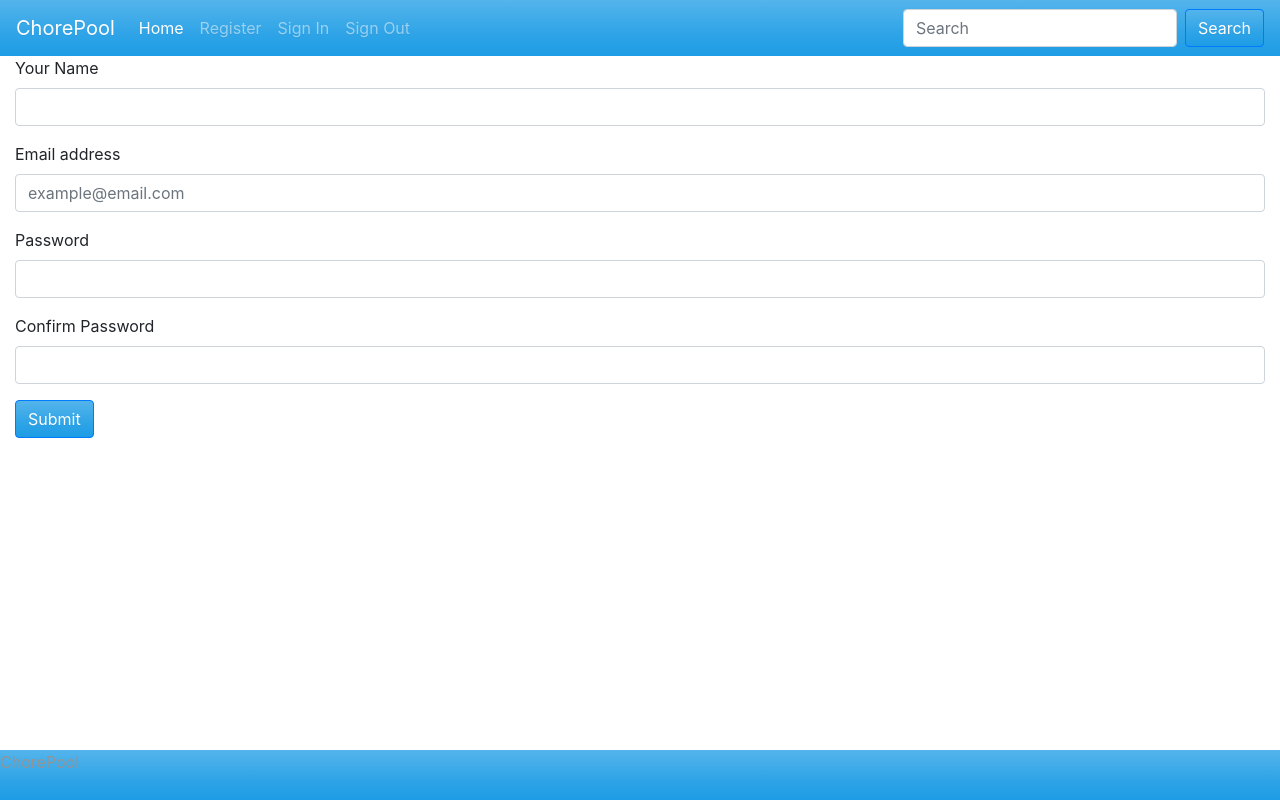
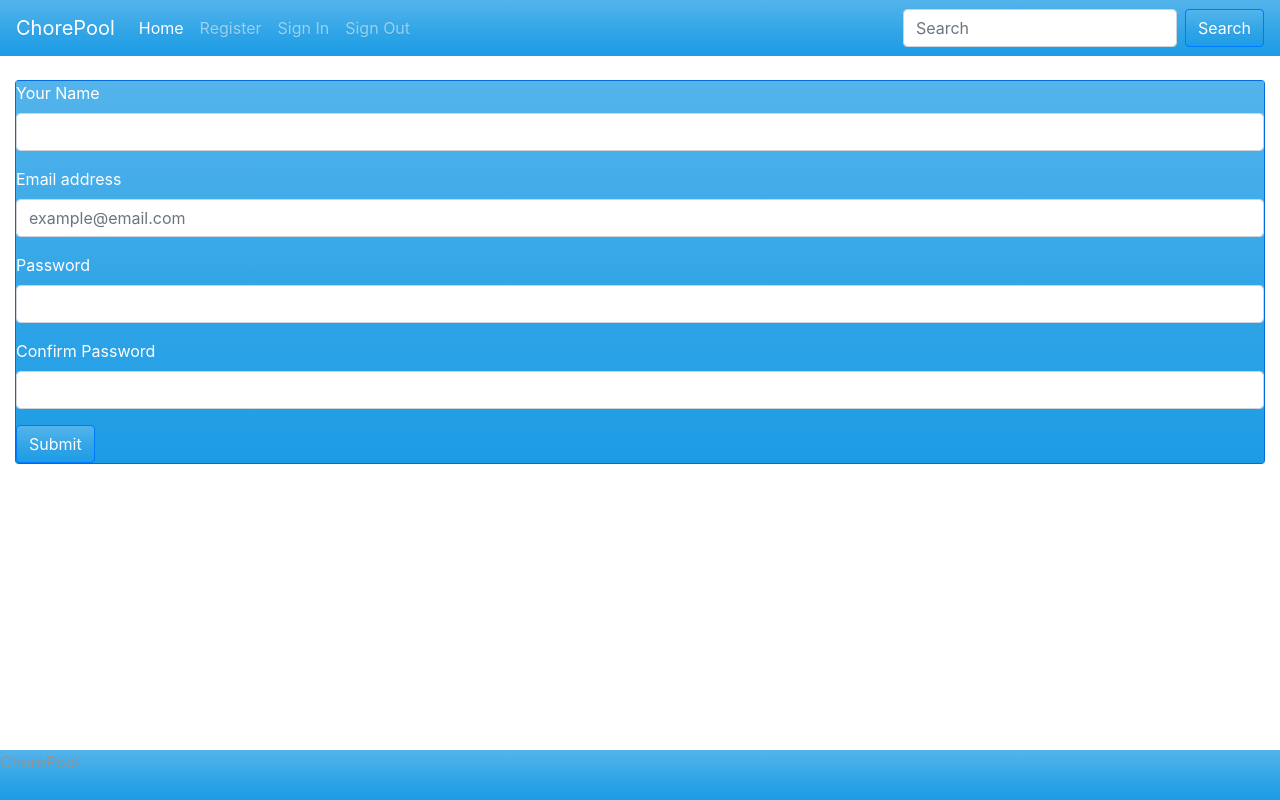
Before and after one commit to GRIFF91/Get-It-Done, a React (Create React App) app in the folder client/: page /register in a window 1280 px wide. Built offline with nearby package versions, Linux system fonts and the light colour scheme; a web font is replaced by a local one.

Commit message:
css pages added

```diff
--- a/client/src/pages/poolMember/poolMember.js
+++ b/client/src/pages/poolMember/poolMember.js
@@ -1,6 +1,7 @@
 import React, { Component } from "react";
 import { Link } from "react-router-dom";
 import { Col, Row, Container } from "../../components/grid";
+import './poolMember.css';
 
 class poolMember extends Component {
     render() {
--- a/client/src/pages/poolTemplate/poolTemplate.js
+++ b/client/src/pages/poolTemplate/poolTemplate.js
@@ -1,6 +1,7 @@
 import React, { Component } from "react";
 import { Link } from "react-router-dom";
 import { Col, Row, Container } from "../../components/grid";
+import './poolTemplate.css';
 
 class poolTemplate extends Component {
     render() {
--- a/client/src/pages/register/register.js
+++ b/client/src/pages/register/register.js
@@ -2,6 +2,7 @@ import React, { Component } from "react";
 import { Link } from "react-router-dom";
 import { Col, Row, Container } from "../../components/grid";
 import API from '../../utils/API';
+import './register.css';
 
 class register extends Component {
 
@@ -46,6 +47,8 @@ class register extends Component {
     render() {
         return (
             <Container fluid>
+            <br />
+            <div className="card text-white bg-primary mb-3">
                 <form>
                     <div className="form-group">
                         <label htmlFor="name">Your Name</label>
@@ -94,6 +97,7 @@ class register extends Component {
                     </div>
                     <button type="submit" className="btn btn-primary" onClick={this.handleFormSubmit}>Submit</button>
                 </form>
+                </div>
             </Container>
         );
     }
--- a/client/src/pages/signIn/signIn.js
+++ b/client/src/pages/signIn/signIn.js
@@ -3,6 +3,7 @@ import { Link } from "react-router-dom";
 // import { Redirect } from "react-router-dom";
 import { Col, Row, Container } from "../../components/grid";
 import API from "../../utils/API";
+import './SingIn.css';
 
 class signIn extends Component {
 
```
Also changed, not shown: client/src/pages/poolMember/poolMember.css (added), client/src/pages/register/register.css (added), client/src/pages/signIn/signIn.css (added).
